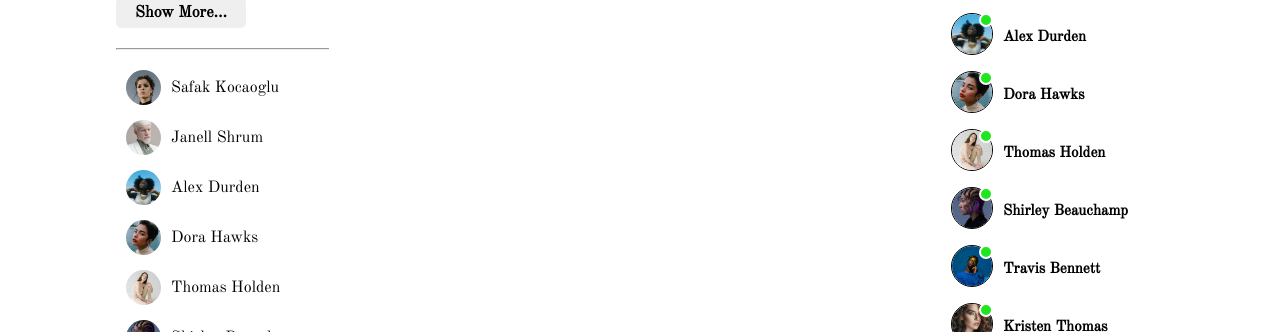
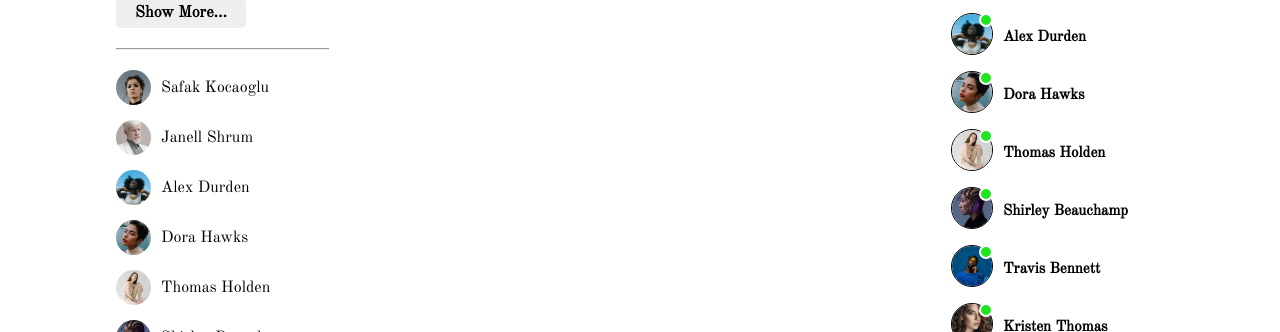
Before and after one commit to turgaysozen/social-media-app-nodejs-reactjs-mongodb, a React (Create React App) app in the folder frontend/: page / in a window 1280 px wide. Shown: the part 468-800 px from the top of the page. Built offline with nearby package versions, Linux system fonts and the light colour scheme; no server answers; the HTML template or start-up script is replaced by a standard one.

Commit message:
Remove sidebar friend style

```diff
--- a/frontend/src/components/sidebar/sidebar.css
+++ b/frontend/src/components/sidebar/sidebar.css
@@ -61,19 +61,3 @@
     margin: 0;
     list-style: none;
 }
-
-.sidebarFriend {
-    display: flex;
-    align-items: center;
-    margin-bottom: 15px;
-    margin-left: 10px;
-    cursor: pointer;
-}
-
-.sidebarFriendImg{
-    width: 40px;
-    height: 40px;
-    border-radius: 50%;
-    margin-right: 15px;
-    object-fit: cover;
-}
```
